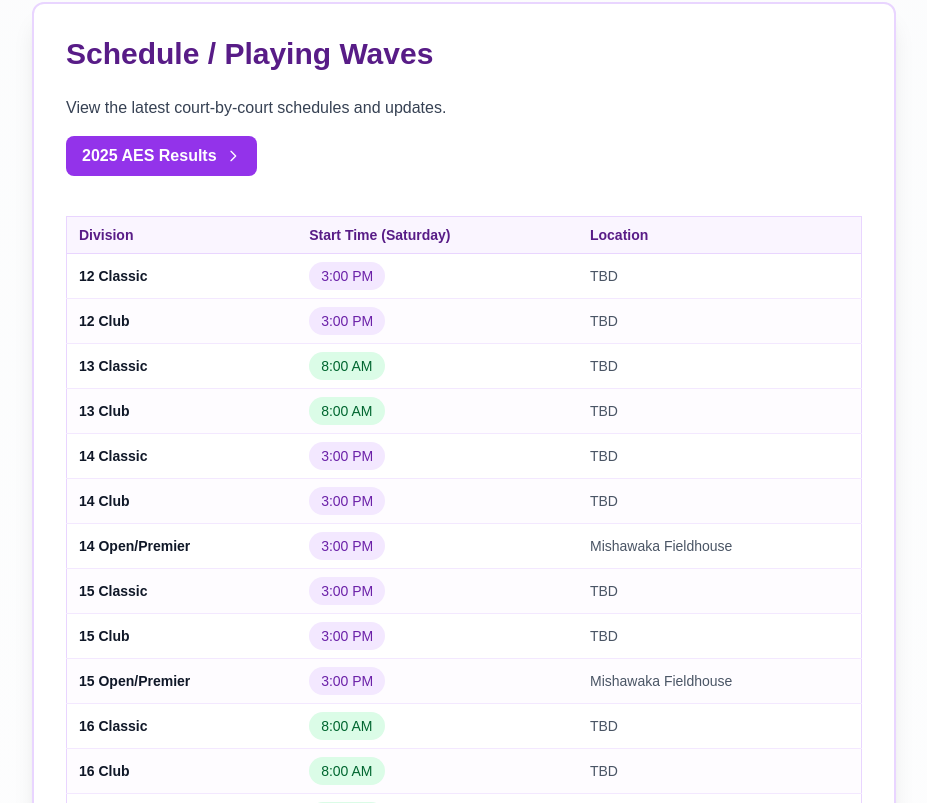
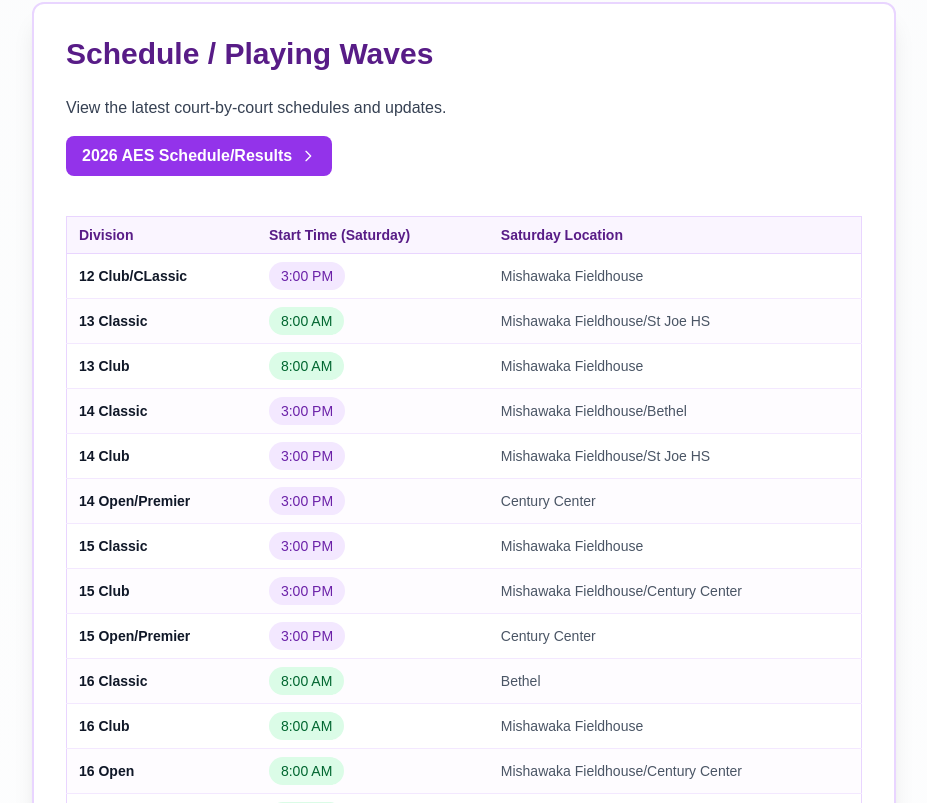
Before and after one commit to Inside-Out-Volleyball/amishland-nextjs, a Next.js app: page /tournament-information in a window 1280 px wide. Shown: the part 2177-2980 px from the top of the page, without its empty margins (176-1103 px from the left). Built offline with nearby package versions, Linux system fonts and the light colour scheme.

Commit message:
added aes schedule link

```diff
--- a/app/components/WavesTable.tsx
+++ b/app/components/WavesTable.tsx
@@ -20,7 +20,7 @@ export default function WavesTable() {
             <tr>
               <th className="px-3 py-2 border-b border-pink-200">Division</th>
               <th className="px-3 py-2 border-b border-pink-200">Start Time (Saturday)</th>
-              <th className="px-3 py-2 border-b border-pink-200">Location</th>
+              <th className="px-3 py-2 border-b border-pink-200">Saturday Location</th>
             </tr>
           </thead>
           <tbody>
--- a/app/data/tournamentData.ts
+++ b/app/data/tournamentData.ts
@@ -16,4 +16,5 @@ export const tournamentData = {
   entryFeesPayableTo: "Inside Out Volleyball",
   hotelUrl: "https://app.eventconnect.io/events/38403/hotels?nav=hidden",
   merchUrl: "https://shop.finedesigns.com/midland/mishawakamayhemaau/",
+  scheduleUrl: "https://results.advancedeventsystems.com/event/PTAwMDAwNDE5NTI90/home",
 };
--- a/app/data/waves.ts
+++ b/app/data/waves.ts
@@ -12,20 +12,19 @@ export const waveTimes = [
 ];
 
 export const waves: Wave[] = [
-  { division: "12 Classic", start: "PM" },
-  { division: "12 Club", start: "PM" },
-  { division: "13 Classic", start: "AM" },
-  { division: "13 Club", start: "AM" },
-  { division: "14 Classic", start: "PM" },
-  { division: "14 Club", start: "PM" },
-  { division: "14 Open/Premier", start: "PM", location: "Mishawaka Fieldhouse" },
-  { division: "15 Classic", start: "PM" },
-  { division: "15 Club", start: "PM" },
-  { division: "15 Open/Premier", start: "PM", location: "Mishawaka Fieldhouse" },
-  { division: "16 Classic", start: "AM" },
-  { division: "16 Club", start: "AM" },
-  { division: "16 Open", start: "AM", location: "Mishawaka Fieldhouse" },
-  { division: "17 Club", start: "AM" },
+  { division: "12 Club/CLassic", start: "PM", location: "Mishawaka Fieldhouse" },
+  { division: "13 Classic", start: "AM", location: "Mishawaka Fieldhouse/St Joe HS" },
+  { division: "13 Club", start: "AM", location: "Mishawaka Fieldhouse" },
+  { division: "14 Classic", start: "PM", location: "Mishawaka Fieldhouse/Bethel" },
+  { division: "14 Club", start: "PM", location: "Mishawaka Fieldhouse/St Joe HS" },
+  { division: "14 Open/Premier", start: "PM", location: "Century Center" },
+  { division: "15 Classic", start: "PM", location: "Mishawaka Fieldhouse" },
+  { division: "15 Club", start: "PM", location: "Mishawaka Fieldhouse/Century Center" },
+  { division: "15 Open/Premier", start: "PM", location: "Century Center" },
+  { division: "16 Classic", start: "AM", location: "Bethel" },
+  { division: "16 Club", start: "AM", location: "Mishawaka Fieldhouse" },
+  { division: "16 Open", start: "AM", location: "Mishawaka Fieldhouse/Century Center" },
+  { division: "17 Club", start: "AM", location: "Mishawaka Fieldhouse" },
   { division: "18 Club", start: "AM", location: "Century Center" },
   { division: "17/18 Open", start: "AM", location: "Century Center" },
 ];
--- a/app/page.tsx
+++ b/app/page.tsx
@@ -18,7 +18,8 @@ export default function Home() {
         {/* Navigation Cards Grid */}
         <div className="grid grid-cols-1 md:grid-cols-2 lg:grid-cols-3 gap-6 mb-8 mt-8">
           <Card title="Tournament Information" link="/tournament-information" />
-          <Card title="Schedule" link="/tournament-information#schedule" />
+          {/* <Card title="Schedule" link="/tournament-information#schedule" /> */}
+          <Card title="AES Schedule" link={`${tournamentData.scheduleUrl}`} />
           <Card
             title="Hotel Information"
             link={`${tournamentData.hotelUrl}`}
--- a/app/tournament-information/page.tsx
+++ b/app/tournament-information/page.tsx
@@ -243,12 +243,12 @@ export default function TournamentInformation() {
           <div className="space-y-4 text-gray-700">
             <p>View the latest court-by-court schedules and updates.</p>
             <a
-              href="https://results.advancedeventsystems.com/event/PTAwMDAwMzg2MTc90/home"
+              href={tournamentData.scheduleUrl}
               target="_blank"
               rel="noopener noreferrer"
               className="inline-flex items-center gap-2 px-4 py-2 rounded-lg bg-pink-600 text-white font-semibold hover:bg-pink-700 transition-colors"
             >
-              2025 AES Results
+              2026 AES Schedule/Results
               <svg
                 className="w-4 h-4"
                 fill="none"
```
